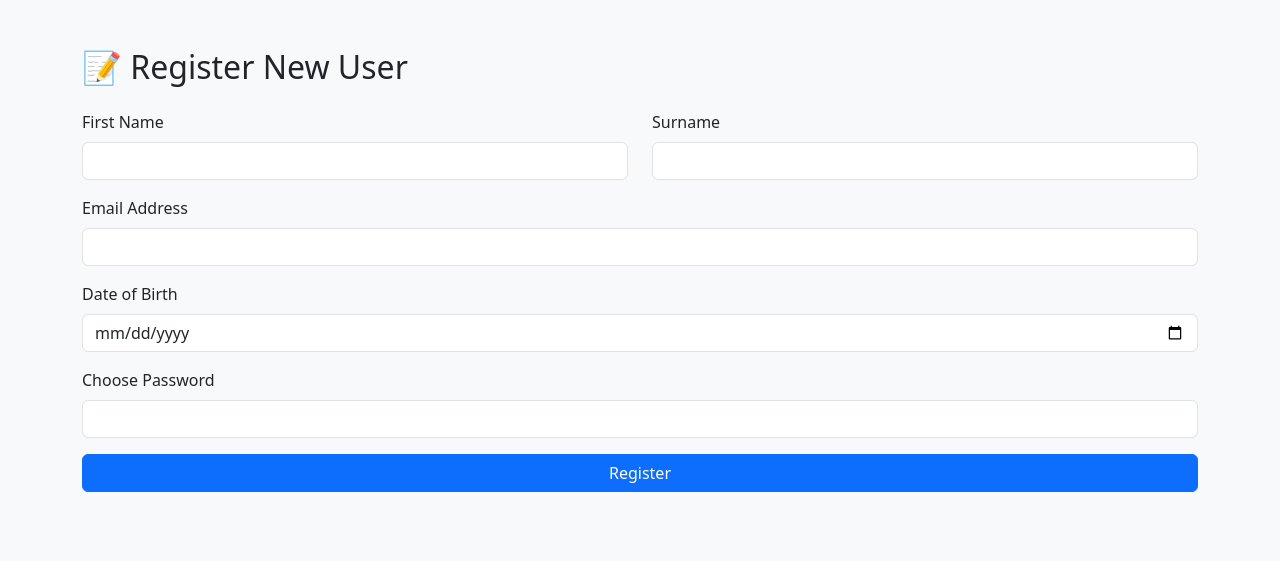
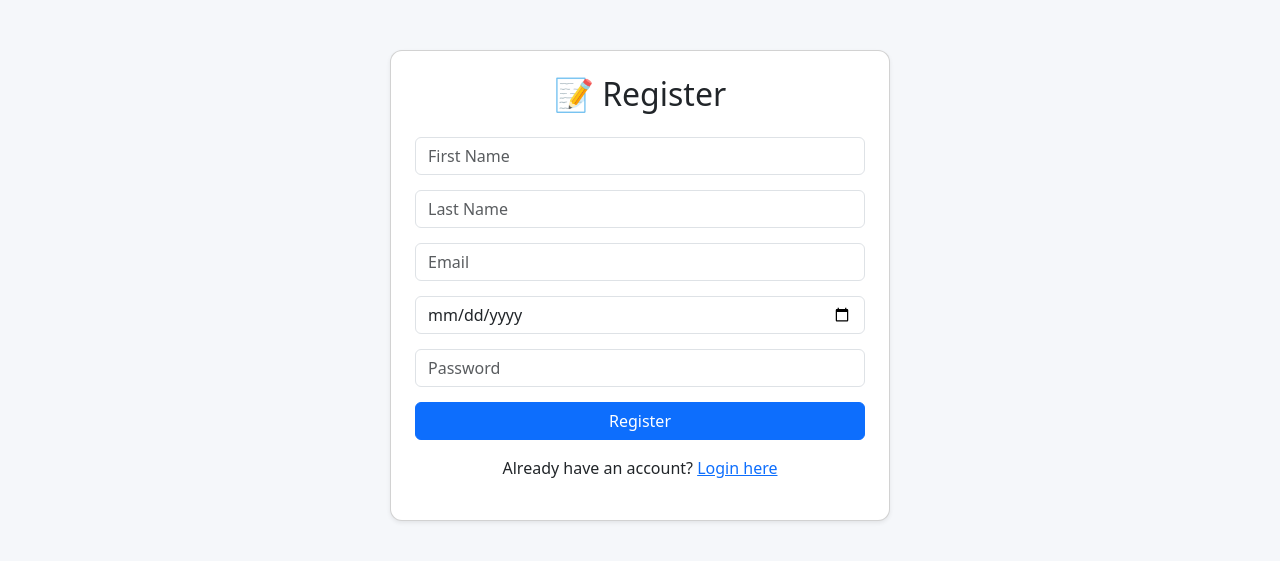
Before and after one commit to Shoxx1211/transit-fare, a Flask app: page /register in a window 1280 px wide. Shown: the top 561 px of the page. Run offline with Flask 3, Linux system fonts and the light colour scheme.

Commit message:
Update templates with new home, login, register pages

```diff
--- a/app.py
+++ b/app.py
@@ -57,282 +57,7 @@ def datetimeformat(value, format='full'):
     except:
         return "Invalid"
 
-# ------------------------------ ROUTES ------------------------------ #
-@app.route('/')
-def home():
-    return render_template('index.html')
 
-# ------------------- AUTH ------------------- #
-@app.route('/register', methods=['GET', 'POST'])
-def register():
-    conn = get_db()
-    message = None
-
-    if request.method == 'POST':
-        name, surname, email, dob, password = (
-            request.form.get('name'),
-            request.form.get('surname'),
-            request.form.get('email'),
-            request.form.get('dob'),
-            request.form.get('password'),
-        )
-
-        if not all([name, surname, email, dob, password]):
-            message = "❌ All fields are required."
-        else:
-            hashed_pw = bcrypt.hashpw(password.encode(), bcrypt.gensalt()).decode()
-            card_id = f"CARD-{uuid.uuid4().hex[:8].upper()}"
-            try:
-                conn.execute(
-                    '''INSERT INTO users (name, surname, email, dob, password, card_id, balance)
-                       VALUES (?, ?, ?, ?, ?, ?, ?)''',
-                    (name, surname, email, dob, hashed_pw, card_id, 0.0),
-                )
-                conn.commit()
-                session['card_id'] = card_id
-                return redirect(url_for('dashboard', card_id=card_id))
-            except sqlite3.IntegrityError:
-                message = "❌ Email already registered. <a href='/login'>Login here</a>"
-
-    return render_template('register.html', message=message)
-
-@app.route('/login', methods=['GET', 'POST'])
-def login():
-    conn = get_db()
-    message = None
-
-    if request.method == 'POST':
-        email = request.form.get('email')
-        password = request.form.get('password')
-
-        user = conn.execute("SELECT * FROM users WHERE email = ?", (email,)).fetchone()
-        if user and bcrypt.checkpw(password.encode(), user['password'].encode()):
-            session['card_id'] = user['card_id']
-            return redirect(url_for('dashboard', card_id=user['card_id']))
-        message = "❌ Invalid credentials."
-
-    return render_template('login.html', message=message)
-
-@app.route('/logout')
-def logout():
-    session.clear()
-    return redirect(url_for('login'))
-
-# ------------------- DASHBOARD ------------------- #
-@app.route('/dashboard/<card_id>')
-def dashboard(card_id):
-    conn = get_db()
-    user = conn.execute("SELECT * FROM users WHERE card_id = ?", (card_id,)).fetchone()
-    if not user:
-        return "User not found", 404
-    return render_template("dashboard.html", user=user)
-
-@app.route('/history/<card_id>')
-def trip_history(card_id):
-    conn = get_db()
-    trips = conn.execute(
-        "SELECT * FROM trip_history WHERE card_id = ? ORDER BY start_time DESC", (card_id,)
-    ).fetchall()
-    return render_template('trip_history.html', trips=trips)
-
-# ------------------- NFC SIMULATION ------------------- #
-@app.route('/nfc')
-def nfc_page():
-    return render_template("nfc_tap.html")
-
-@app.route('/nfc_tap', methods=['POST'])
-def nfc_tap():
-    data = request.get_json()
-    card_id = data.get("card_id")
-    if not card_id:
-        return jsonify(message="❌ No card ID provided"), 400
-
-    conn = get_db()
-    user = conn.execute("SELECT * FROM users WHERE card_id = ?", (card_id,)).fetchone()
-    if not user:
-        return jsonify(message="❌ Card not recognized"), 404
-
-    current_trip = conn.execute("SELECT * FROM trip_sessions WHERE card_id = ?", (card_id,)).fetchone()
-    now = time.time()
-    fare = 12  # Flat rate in Rands
-
-    if not current_trip:
-        conn.execute("INSERT INTO trip_sessions (card_id, start_time) VALUES (?, ?)", (card_id, now))
-        conn.commit()
-        return jsonify(message=f"✅ Tap-In Successful for {user['name']}")
-    else:
-        if user['balance'] < fare:
-            return jsonify(
-                message=f"❌ Insufficient balance for {user['name']} (R{user['balance']:.2f}). Fare is R{fare:.2f}"
-            ), 400
-        new_balance = user['balance'] - fare
-        conn.execute("DELETE FROM trip_sessions WHERE card_id = ?", (card_id,))
-        conn.execute("UPDATE users SET balance = ? WHERE card_id = ?", (new_balance, card_id))
-        conn.execute('''
-            INSERT INTO trip_history (card_id, name, start_time, end_time, fare)
-            VALUES (?, ?, ?, ?, ?)
-        ''', (card_id, user['name'], current_trip['start_time'], now, fare))
-        conn.commit()
-        return jsonify(message=f"✅ Tap-Out complete. Fare R{fare:.2f}")
-
-# ------------------- TAP IN/OUT ------------------- #
-@app.route('/tap_in', methods=['GET', 'POST'])
-def tap_in():
-    conn = get_db()
-    if request.method == 'POST':
-        card_id, lat, lon = request.form.get('card_id'), request.form.get('lat'), request.form.get('lon')
-        if not card_id or not lat or not lon:
-            return "❌ Card ID or Location not provided", 400
-        conn.execute('DELETE FROM trip_sessions WHERE card_id = ?', (card_id,))
-        conn.execute(
-            'INSERT INTO trip_sessions (card_id, start_time, start_lat, start_lon) VALUES (?, ?, ?, ?)',
-            (card_id, time.time(), lat, lon)
-        )
-        conn.commit()
-        return render_template('tap_in_success.html', card_id=card_id, lat=lat, lon=lon)
-    return render_template('tap_in.html')
-
-@app.route('/tap_out', methods=['GET', 'POST'])
-def tap_out():
-    conn = get_db()
-    if request.method == 'POST':
-        card_id, lat2, lon2 = request.form.get('card_id'), request.form.get('lat'), request.form.get('lon')
-        if not card_id or not lat2 or not lon2:
-            return "❌ Card ID or Location not provided", 400
-        trip = conn.execute('SELECT * FROM trip_sessions WHERE card_id = ?', (card_id,)).fetchone()
-        if not trip:
-            return "❌ No tap-in found. Please tap in first.", 400
-        user = conn.execute('SELECT * FROM users WHERE card_id = ?', (card_id,)).fetchone()
-        if not user:
-            return "❌ User not found.", 404
-        distance_km = calculate_distance_km(trip['start_lat'], trip['start_lon'], lat2, lon2)
-        fare = get_fare(distance_km)
-        if user['balance'] < fare:
-            return f"❌ Insufficient balance (R{user['balance']:.2f}). Fare is R{fare}", 400
-        new_balance = user['balance'] - fare
-        conn.execute('DELETE FROM trip_sessions WHERE card_id = ?', (card_id,))
-        conn.execute('UPDATE users SET balance = ? WHERE card_id = ?', (new_balance, card_id))
-        conn.execute('''
-            INSERT INTO trip_history (card_id, name, start_time, end_time, fare)
-            VALUES (?, ?, ?, ?, ?)
-        ''', (card_id, user['name'], trip['start_time'], time.time(), fare))
-        conn.commit()
-        return render_template('tap_out_success.html', card_id=card_id, fare=fare, balance=new_balance)
-    return render_template('tap_out.html')
-
-# ------------------- PAYSTACK ------------------- #
-PAYSTACK_BASE_URL = 'https://api.paystack.co'
-
-@app.route('/top_up/<card_id>', methods=['GET', 'POST'])
-def top_up(card_id):
-    conn = get_db()
-    user = conn.execute('SELECT * FROM users WHERE card_id = ?', (card_id,)).fetchone()
-    if not user:
-        return "User not found", 404
-
-    if request.method == 'POST':
-        raw_amount = request.form.get('amount', '').strip()
-        try:
-            amount = float(raw_amount)
-            if amount <= 0:
-                raise ValueError
-        except (TypeError, ValueError):
-            return "❌ Please enter a valid amount", 400
-
-        headers = {'Authorization': f'Bearer {PAYSTACK_SECRET_KEY}', 'Content-Type': 'application/json'}
-        payload = {
-            'email': user['email'],
-            'amount': int(amount * 100),   # Rands to cents
-            'currency': 'ZAR',
-            'metadata': {'card_id': card_id},
-            'callback_url': PAYSTACK_CALLBACK_URL,
-        }
-
-        try:
-            resp = requests.post(f'{PAYSTACK_BASE_URL}/transaction/initialize',
-                                 json=payload, headers=headers, timeout=30)
-        except requests.RequestException as e:
-            print(f"[PAYSTACK][INIT][ERROR] {e}")
-            return "❌ Failed to contact payment processor", 502
-
-        if resp.status_code != 200:
-            print(f"[PAYSTACK][INIT][HTTP {resp.status_code}] {resp.text}")
-            return "❌ Failed to initiate payment", 502
-
-        payment_url = resp.json().get('data', {}).get('authorization_url')
-        if not payment_url:
-            return "❌ Payment init response malformed", 502
-        return redirect(payment_url)
-
-    return render_template('top_up.html', user=user, paystack_public_key=PAYSTACK_PUBLIC_KEY)
-
-@app.route('/payment/callback')
-def payment_callback():
-    reference = (request.args.get('reference') or '').strip()
-    if not reference:
-        return "❌ No payment reference provided.", 400
-
-    headers = {'Authorization': f'Bearer {PAYSTACK_SECRET_KEY}'}
-    try:
-        resp = requests.get(f'{PAYSTACK_BASE_URL}/transaction/verify/{reference}', headers=headers, timeout=30)
-    except requests.RequestException as e:
-        print(f"[PAYSTACK][VERIFY][ERROR] {e}")
-        return "❌ Could not verify payment (network error).", 502
-
-    if resp.status_code != 200:
-        return "❌ Could not verify payment (bad response).", 502
-
-    data = resp.json().get('data') or {}
-    status, currency = data.get('status'), data.get('currency')
-    amount_subunits, metadata = data.get('amount'), data.get('metadata') or {}
-    card_id, paid_at = metadata.get('card_id'), data.get('paid_at')
-
-    if status != 'success' or currency != 'ZAR' or not card_id:
-        return "❌ Payment failed or data invalid.", 400
-
-    amount = float(amount_subunits) / 100.0
-    conn = get_db()
-    user = conn.execute('SELECT * FROM users WHERE card_id = ?', (card_id,)).fetchone()
-    if not user:
-        return "❌ User not found.", 404
-
-    new_balance = user['balance'] + amount
-    conn.execute('UPDATE users SET balance = ? WHERE card_id = ?', (new_balance, card_id))
-    conn.commit()
-
-    return render_template('payment_success.html', card_id=card_id, amount=amount, balance=new_balance)
-
-@app.route("/verify_payment")
-def verify_payment():
-    reference = request.args.get("reference")
-    if not reference:
-        flash("Payment reference missing.", "danger")
-        return redirect(url_for("home"))
-
-    headers = {"Authorization": f"Bearer {PAYSTACK_SECRET_KEY}"}
-    response = requests.get(f"{PAYSTACK_BASE_URL}/transaction/verify/{reference}", headers=headers)
-    resp_json = response.json()
-
-    # Check that the API call succeeded and payment was successful
-    if resp_json.get("status") and resp_json["data"]["status"] == "success":
-        # Extract amount from Paystack (convert from kobo to rands)
-        amount = resp_json["data"]["amount"] / 100
-
-        # Update user's balance in the database
-        conn = get_connection()
-        cur = conn.cursor()
-        cur.execute(
-            "UPDATE users SET balance = balance + ? WHERE email = ?",
-            (amount, session["user_email"])
-        )
-        conn.commit()
-        conn.close()
-
-        flash(f"Payment successful! R{amount} added to your balance.", "success")
-        return redirect(url_for("home"))
-    else:
-        flash("Payment verification failed.", "danger")
-        return redirect(url_for("home"))
 # ------------------------------ MAIN ------------------------------ #
 if __name__ == '__main__':
     init_db()
@@ -370,15 +95,17 @@ def get_fare(distance_km):
         return 25
 
 # ------------------------------ ROUTES ------------------------------ #
+# ------------------------------ HOME ------------------------------ #
 @app.route('/')
 def home():
-    # If user is logged in, redirect to dashboard (or account page)
+    # If user is logged in, redirect to dashboard
     if 'user_id' in session:
         return redirect(url_for('dashboard'))
 
     # Otherwise, show home page with register + login options
     return render_template('index.html', current_year=datetime.now().year)
 
+# ------------------------------ REGISTER ------------------------------ #
 @app.route('/register', methods=['GET', 'POST'])
 def register():
     conn = get_db()
@@ -398,18 +125,29 @@ def register():
             card_id = f"CARD-{uuid.uuid4().hex[:8].upper()}"
 
             try:
-                conn.execute('''
+                # Insert user
+                cursor = conn.execute('''
                     INSERT INTO users (name, surname, email, dob, password, card_id, balance)
                     VALUES (?, ?, ?, ?, ?, ?, ?)
                 ''', (name, surname, email, dob, hashed_pw, card_id, 0.0))
                 conn.commit()
+
+                # Get the new user's ID
+                user_id = cursor.lastrowid
+
+                # Set session
+                session['user_id'] = user_id
                 session['card_id'] = card_id
-                return redirect(url_for('dashboard', card_id=card_id))
+
+                # Redirect to dashboard
+                return redirect(url_for('dashboard'))
+
             except sqlite3.IntegrityError:
                 message = "❌ Email already registered. <a href='/login'>Login here</a>"
 
     return render_template('register.html', message=message)
 
+# ------------------------------ LOGIN ------------------------------ #
 @app.route('/login', methods=['GET', 'POST'])
 def login():
     conn = get_db()
@@ -421,18 +159,24 @@ def login():
 
         user = conn.execute("SELECT * FROM users WHERE email = ?", (email,)).fetchone()
         if user and bcrypt.checkpw(password.encode(), user['password'].encode()):
+            # Set session
+            session['user_id'] = user['id']
             session['card_id'] = user['card_id']
-            return redirect(url_for('dashboard', card_id=user['card_id']))
+
+            # Redirect to dashboard
+            return redirect(url_for('dashboard'))
         else:
             message = "❌ Invalid credentials."
 
     return render_template('login.html', message=message)
 
+# ------------------------------ LOGOUT ------------------------------ #
 @app.route('/logout')
 def logout():
     session.clear()
     return redirect(url_for('login'))
 
+# ------------------------------ DASHBOARD ------------------------------ #
 @app.route('/dashboard')
 def dashboard():
     if 'user_id' not in session:
--- a/templates/register.html
+++ b/templates/register.html
@@ -1,49 +1,38 @@
-<!-- templates/register.html -->
 <!DOCTYPE html>
 <html lang="en">
 <head>
-    <meta charset="UTF-8">
-    <title>Register – Transit Fare System</title>
-    <link href="https://cdn.jsdelivr.net/npm/bootstrap@5.3.0/dist/css/bootstrap.min.css" rel="stylesheet">
+  <meta charset="UTF-8">
+  <title>Register | Smart Transit</title>
+  <meta name="viewport" content="width=device-width, initial-scale=1">
+  <link href="https://cdn.jsdelivr.net/npm/bootstrap@5.3.3/dist/css/bootstrap.min.css" rel="stylesheet">
+  <style>
+    body { background-color: #f5f7fa; }
+    .card { border-radius: 12px; max-width: 500px; margin: 50px auto; }
+    .form-control { margin-bottom: 15px; }
+    .btn-primary { width: 100%; }
+    .message { margin-bottom: 15px; }
+  </style>
 </head>
-<body class="bg-light">
-<div class="container mt-5">
-    <h2 class="mb-4">📝 Register New User</h2>
+<body>
+  <div class="card shadow-sm p-4">
+    <h2 class="text-center mb-4">📝 Register</h2>
 
     {% if message %}
-  <div class="alert alert-warning">{{ message|safe }}</div>
-{% endif %}
-
+      <div class="alert alert-danger message">{{ message|safe }}</div>
+    {% endif %}
 
     <form method="POST">
-        <div class="row mb-3">
-            <div class="col">
-                <label for="name" class="form-label">First Name</label>
-                <input type="text" name="name" class="form-control" required>
-            </div>
-            <div class="col">
-                <label for="surname" class="form-label">Surname</label>
-                <input type="text" name="surname" class="form-control" required>
-            </div>
-        </div>
+      <input type="text" name="name" class="form-control" placeholder="First Name" required>
+      <input type="text" name="surname" class="form-control" placeholder="Last Name" required>
+      <input type="email" name="email" class="form-control" placeholder="Email" required>
+      <input type="date" name="dob" class="form-control" placeholder="Date of Birth" required>
+      <input type="password" name="password" class="form-control" placeholder="Password" required>
+      <button type="submit" class="btn btn-primary">Register</button>
+    </form>
 
-        <div class="mb-3">
-            <label for="email" class="form-label">Email Address</label>
-            <input type="email" name="email" class="form-control" required>
-        </div>
-
-        <div class="mb-3">
-            <label for="dob" class="form-label">Date of Birth</label>
-            <input type="date" name="dob" class="form-control" required>
-        </div>
-
-        <div class="mb-3">
-            <label for="password" class="form-label">Choose Password</label>
-            <input type="password" name="password" class="form-control" required minlength="6">
-        </div>
-
-        <button type="submit" class="btn btn-primary w-100">Register</button>
-    </form>
-</div>
+    <p class="text-center mt-3">
+      Already have an account? <a href="{{ url_for('login') }}">Login here</a>
+    </p>
+  </div>
 </body>
 </html>
```
Also changed, not shown: templates/login.html (+23 -33 lines).
